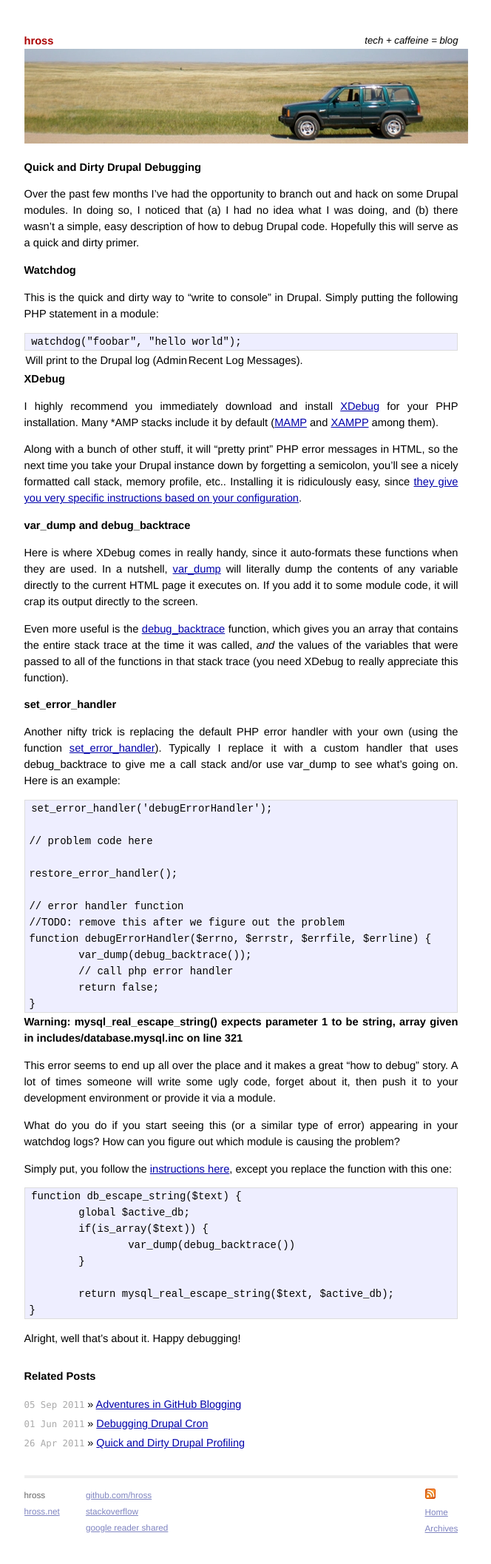
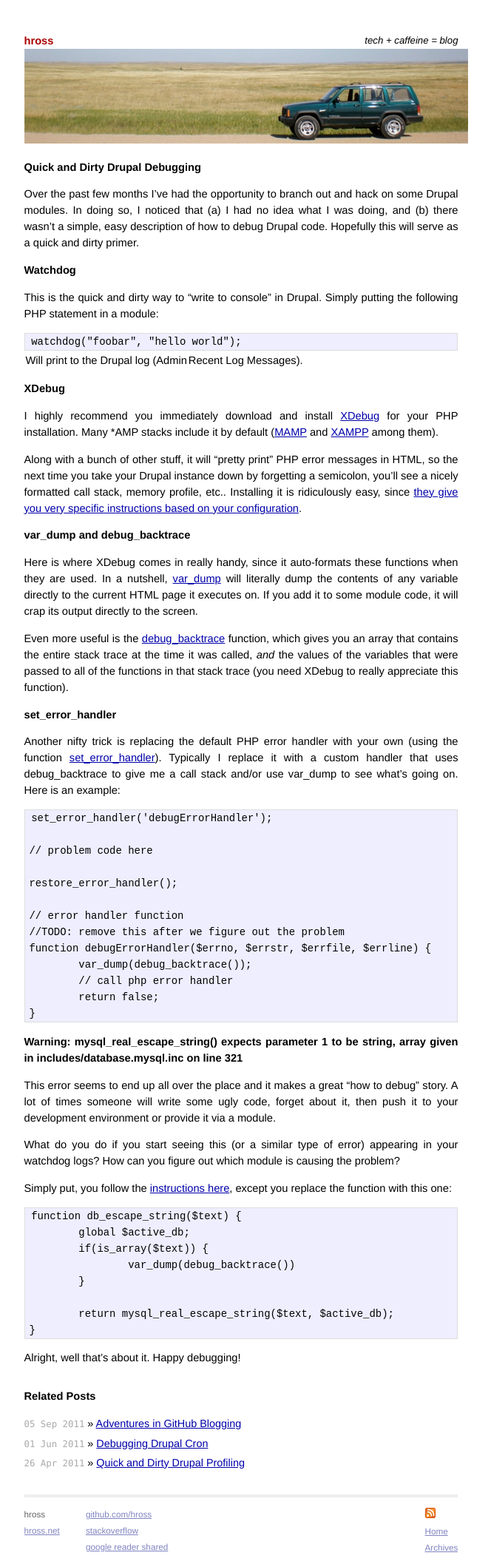
Before and after one commit to hross/hross.github.com, a Jekyll site: the page built from _posts/2011-04-14-drupaldebugging.markdown, in a window 1280 px wide. Shown: the whole page at 74% size, without its empty margins (314-978 px from the left). Built offline with Jekyll 4.4.1, drawn with Linux system fonts in a browser that asks for light colours; Markdown is read by kramdown in place of the engine named in the settings; before the commit the page ends 2087 px from its top, so only the background shows below that.

Commit message:
formatting headers

```diff
--- a/css/screen.css
+++ b/css/screen.css
@@ -178,7 +178,7 @@ ul.posts {
   }
 
   #post h1,h2,h3,h4,h5 {
-  	margin-top: 0.1em;
+  	margin-top: 1em;
   }
 
   #post ul,
```
